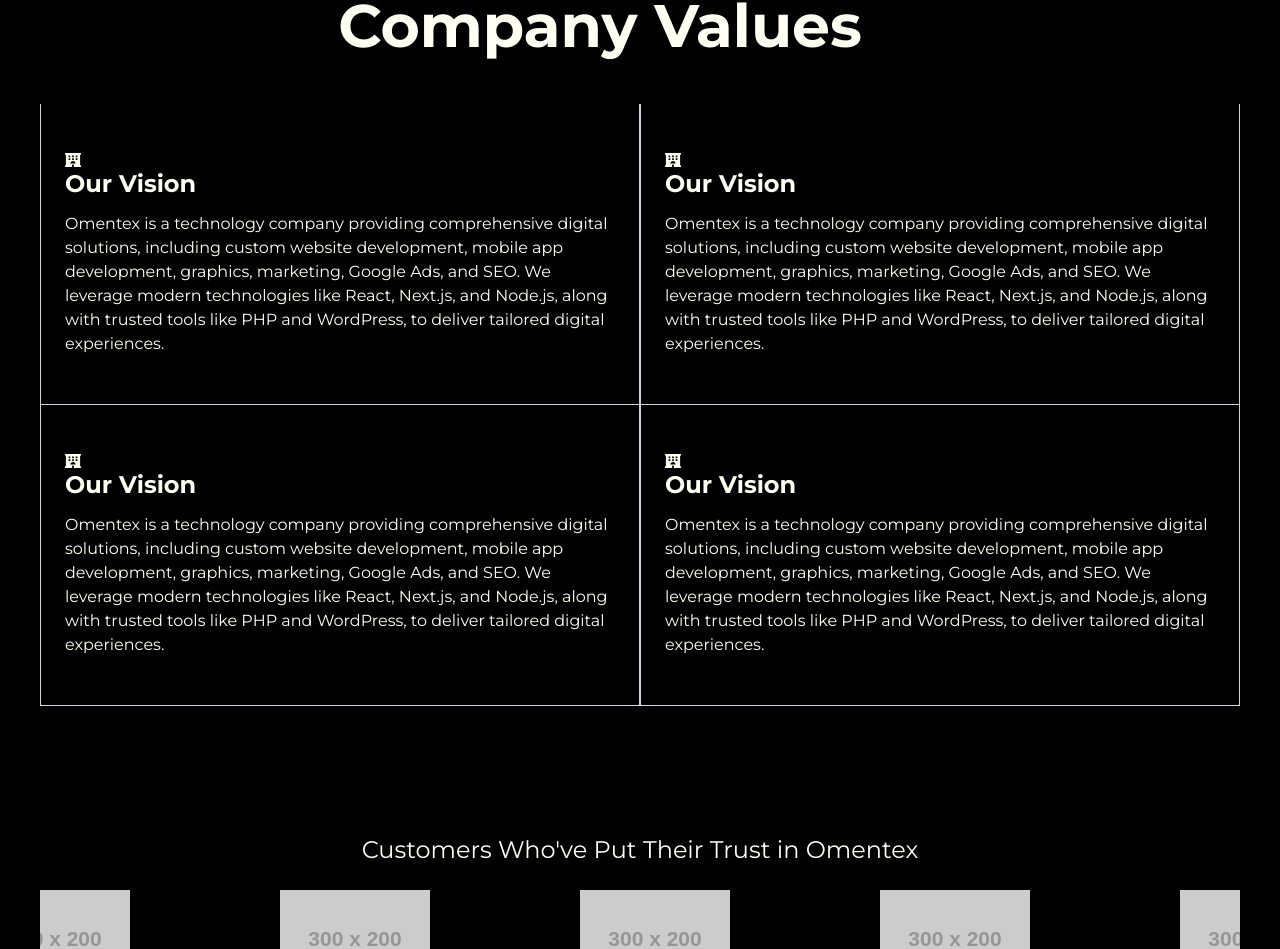
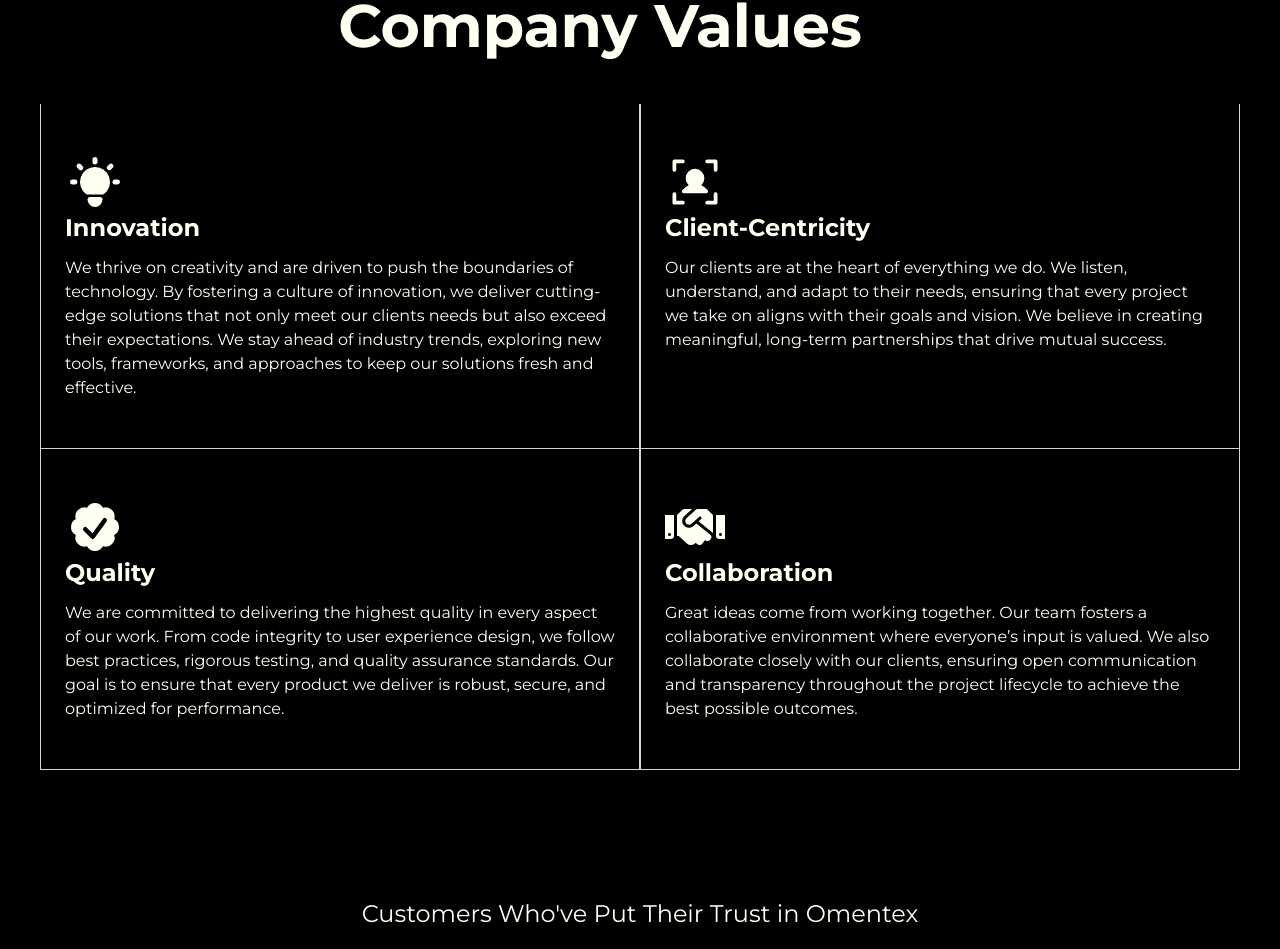
Before and after one commit to ashirmustafa/omentex, a Next.js app: page /about-us in a window 1280 px wide. Shown: the part 1720-2669 px from the top of the page. Built offline with nearby package versions, Linux system fonts and the light colour scheme.

Commit message:
added Icons

```diff
--- a/app/about-us/page.tsx
+++ b/app/about-us/page.tsx
@@ -1,8 +1,8 @@
+import HeroSectionLayout from "@/components/Home/HeroSectionLayout";
 import Navbar from "@/components/Navbar/Navbar";
 import AboutUsHeroSection from "@/components/AboutUs/AboutUsHero";
 import AboutUsOurVisionSection from "@/components/AboutUs/AboutUsVision";
 import AboutUsCounterSection from "@/components/AboutUs/AboutUsCounter";
-import HeroSectionLayout from "@/components/Home/HeroSectionLayout";
 import AboutUsCompanyValue from "@/components/AboutUs/AboutUsCompanyValue";
 import CustomSlider from "@/components/Slider";
 import AboutUsCommunication from "@/components/AboutUs/AboutUsCommunication";
--- a/components/AboutUs/AboutUsCompanyValue.tsx
+++ b/components/AboutUs/AboutUsCompanyValue.tsx
@@ -1,5 +1,8 @@
 "use client";
-import { FaHotel } from "react-icons/fa";
+import { FaHandshake } from "react-icons/fa";
+import { HiMiniCheckBadge } from "react-icons/hi2";
+import { PiUserFocusFill } from "react-icons/pi";
+import { TbBulbFilled } from "react-icons/tb";
 import AnimateOnLoad from "../AnimateOnLoad";
 
 const AboutUsCompanyValue = () => {
@@ -9,31 +12,31 @@
             <h1 className="text-3xl md:text-6xl font-bold text-secondary max-w-[1200px] mt-12 text-center">Company Values</h1>
             <div className="grid grid-cols-1 px-3 md:px-0 md:grid-cols-2 m-auto mb-32 mt-12 max-w-[1200px]">
                 <div className="p-6 py-12 border border-slate-300 rounded-lg border-t-0">
-                    <FaHotel className="text-secondary"/>
-                    <h1 className="text-2xl font-bold text-secondary">Our Vision</h1>
+                    <TbBulbFilled className="text-secondary text-6xl"/>
+                    <h1 className="text-2xl font-bold text-secondary">Innovation</h1>
                     <p className="mt-3 text-secondary text-sm md:text-base">
-                        Omentex is a technology company providing comprehensive digital solutions, including custom website development, mobile app development, graphics, marketing, Google Ads, and SEO. We leverage modern technologies like React, Next.js, and Node.js, along with trusted tools like PHP and WordPress, to deliver tailored digital experiences.
+                        We thrive on creativity and are driven to push the boundaries of technology. By fostering a culture of innovation, we deliver cutting-edge solutions that not only meet our clients needs but also exceed their expectations. We stay ahead of industry trends, exploring new tools, frameworks, and approaches to keep our solutions fresh and effective.
                     </p>
                 </div>
                 <div className="p-6 py-12 border border-slate-300 rounded-lg border-t-0">
-                    <FaHotel className="text-secondary" />
-                    <h1 className="text-2xl font-bold text-secondary">Our Vision</h1>
+                    <PiUserFocusFill className="text-secondary text-6xl" />
+                    <h1 className="text-2xl font-bold text-secondary">Client-Centricity</h1>
                     <p className="mt-3 text-secondary text-sm md:text-base">
-                        Omentex is a technology company providing comprehensive digital solutions, including custom website development, mobile app development, graphics, marketing, Google Ads, and SEO. We leverage modern technologies like React, Next.js, and Node.js, along with trusted tools like PHP and WordPress, to deliver tailored digital experiences.
+                        Our clients are at the heart of everything we do. We listen, understand, and adapt to their needs, ensuring that every project we take on aligns with their goals and vision. We believe in creating meaningful, long-term partnerships that drive mutual success.
                     </p>
                 </div>
                 <div className="p-6 py-12 border border-slate-300 rounded-lg border-t-0">
-                    <FaHotel className="text-secondary" />
-                    <h1 className="text-2xl font-bold text-secondary">Our Vision</h1>
+                    <HiMiniCheckBadge className="text-secondary text-6xl" />
+                    <h1 className="text-2xl font-bold text-secondary">Quality</h1>
                     <p className="mt-3 text-secondary text-sm md:text-base">
-                        Omentex is a technology company providing comprehensive digital solutions, including custom website development, mobile app development, graphics, marketing, Google Ads, and SEO. We leverage modern technologies like React, Next.js, and Node.js, along with trusted tools like PHP and WordPress, to deliver tailored digital experiences.
+                        We are committed to delivering the highest quality in every aspect of our work. From code integrity to user experience design, we follow best practices, rigorous testing, and quality assurance standards. Our goal is to ensure that every product we deliver is robust, secure, and optimized for performance.
                     </p>
                 </div>
                 <div className="p-6 py-12 border border-slate-300 rounded-lg border-t-0">
-                    <FaHotel className="text-secondary" />
-                    <h1 className="text-2xl font-bold text-secondary">Our Vision</h1>
+                    <FaHandshake className="text-secondary text-6xl" />
+                    <h1 className="text-2xl font-bold text-secondary">Collaboration</h1>
                     <p className="mt-3 text-secondary text-sm md:text-base">
-                        Omentex is a technology company providing comprehensive digital solutions, including custom website development, mobile app development, graphics, marketing, Google Ads, and SEO. We leverage modern technologies like React, Next.js, and Node.js, along with trusted tools like PHP and WordPress, to deliver tailored digital experiences.
+                        Great ideas come from working together. Our team fosters a collaborative environment where everyone’s input is valued. We also collaborate closely with our clients, ensuring open communication and transparency throughout the project lifecycle to achieve the best possible outcomes.
                     </p>
                 </div>
             </div>
```
